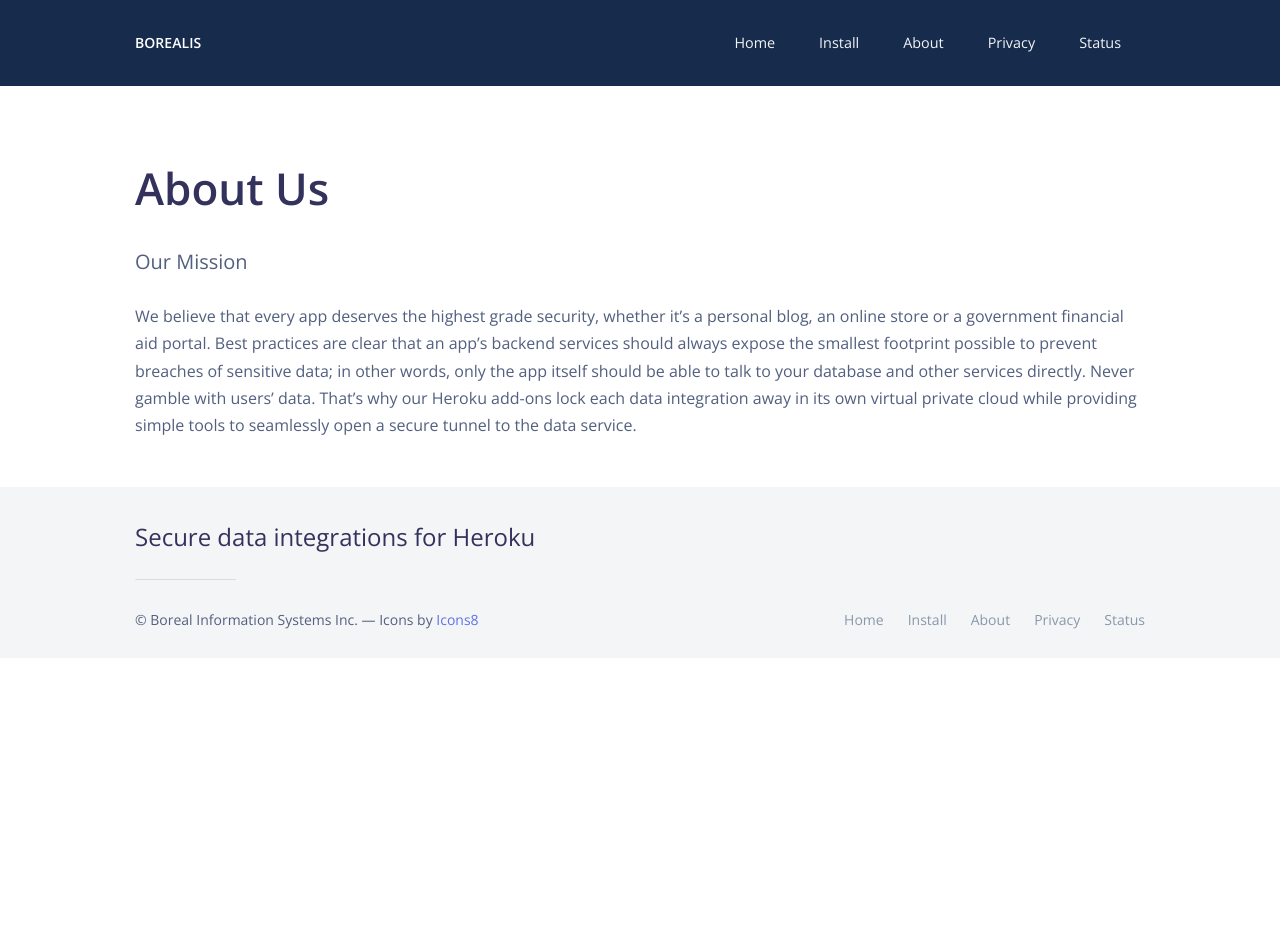
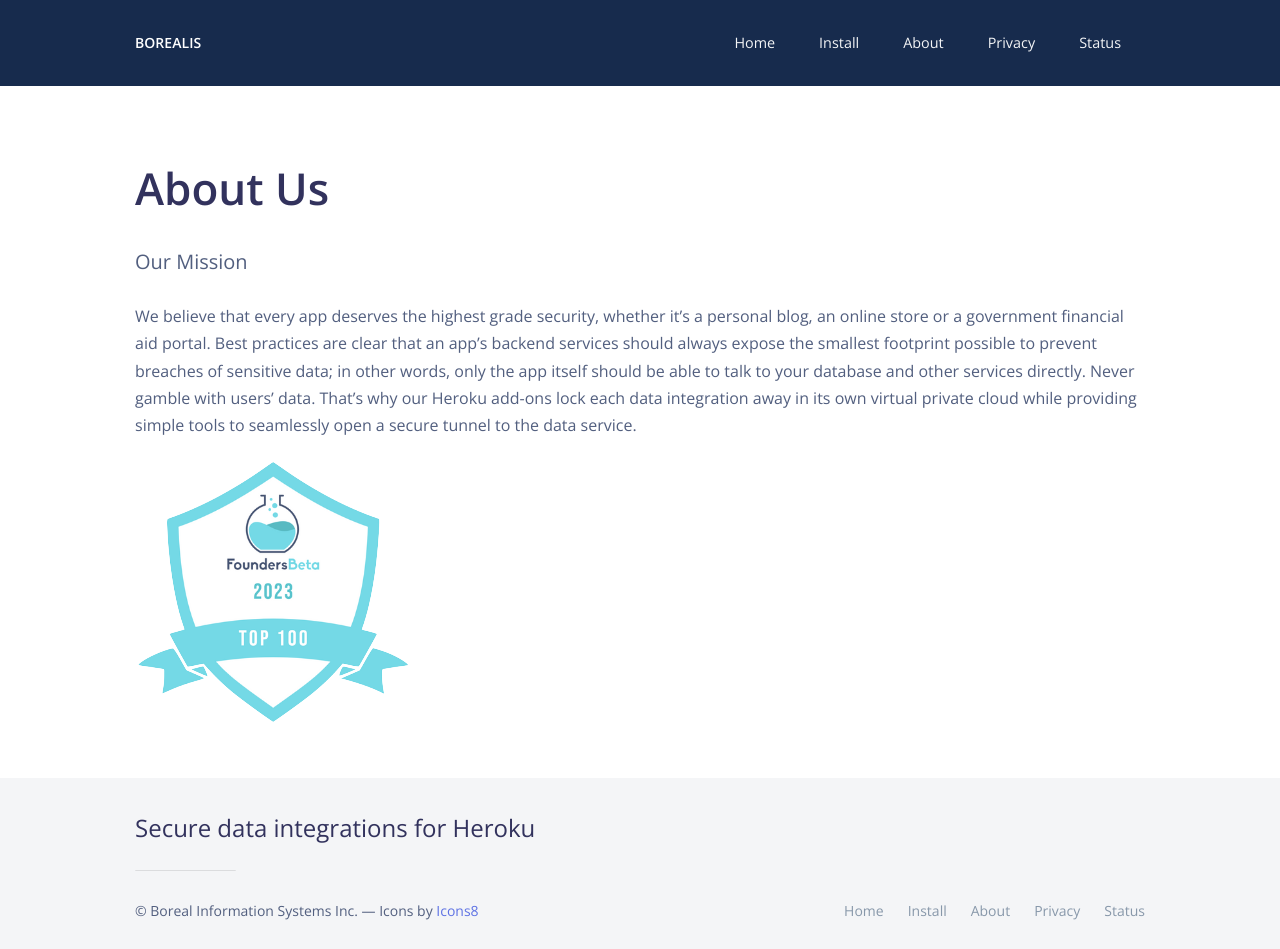
Before and after one commit to OldSneerJaw/borealis-data-www, a Jekyll site: the page built from _pages/about.md, in a window 1280 px wide. Built offline with Jekyll 4.4.1, drawn with Linux system fonts in a browser that asks for light colours; nearby versions of some CDN libraries; before the commit the page ends 900 px from its top, so only the background shows below that.

Commit message:
FoundersBeta Top 100 Tech Companies badge
We were chosen by FoundersBeta for their list of the Top 100 Tech Companies of 2023! Adds a badge on the Home and About pages.

```diff
--- a/_includes/components/features/feature-summary.html
+++ b/_includes/components/features/feature-summary.html
@@ -59,5 +59,10 @@
         </div>
       </div>
     </div>
+    <div class="row justify-content-center award-badge">
+      <div class="col-lg-8">
+        <a href="https://www.foundersbeta.com/tech-companies/top-100-tech-companies-2023/#borealisdata"><img src="assets/img/founders-beta-2023-top-100.png" /></a>
+      </div>
+    </div>
   </div>
 </div>
--- a/_pages/about.md
+++ b/_pages/about.md
@@ -5,3 +5,5 @@
 ---
 
 We believe that every app deserves the highest grade security, whether it's a personal blog, an online store or a government financial aid portal. Best practices are clear that an app's backend services should always expose the smallest footprint possible to prevent breaches of sensitive data; in other words, only the app itself should be able to talk to your database and other services directly. Never gamble with users' data. That's why our Heroku add-ons lock each data integration away in its own virtual private cloud while providing simple tools to seamlessly open a secure tunnel to the data service.
+
+[![Founders Beta Top 100 Tech Companies](assets/img/founders-beta-2023-top-100.png)](https://www.foundersbeta.com/tech-companies/top-100-tech-companies-2023/#borealisdata)
--- a/assets/styles/styles.scss
+++ b/assets/styles/styles.scss
@@ -29,6 +29,7 @@
 .footnotes{margin-top:2rem;}
 .page-header.header-filter:before {background-color: rgba(0,0,0,0.25) !important;}
 .footnotes{border-top: 0.0625rem solid rgba(0,0,0,0.1); padding-top:20px;}
+.award-badge{padding-top: 2em}
 
 @media (max-width: 991.98px) {
     .navbar-collapse .collapse-brand img {
```
Also changed, not shown: assets/img/founders-beta-2023-top-100.png (added).
